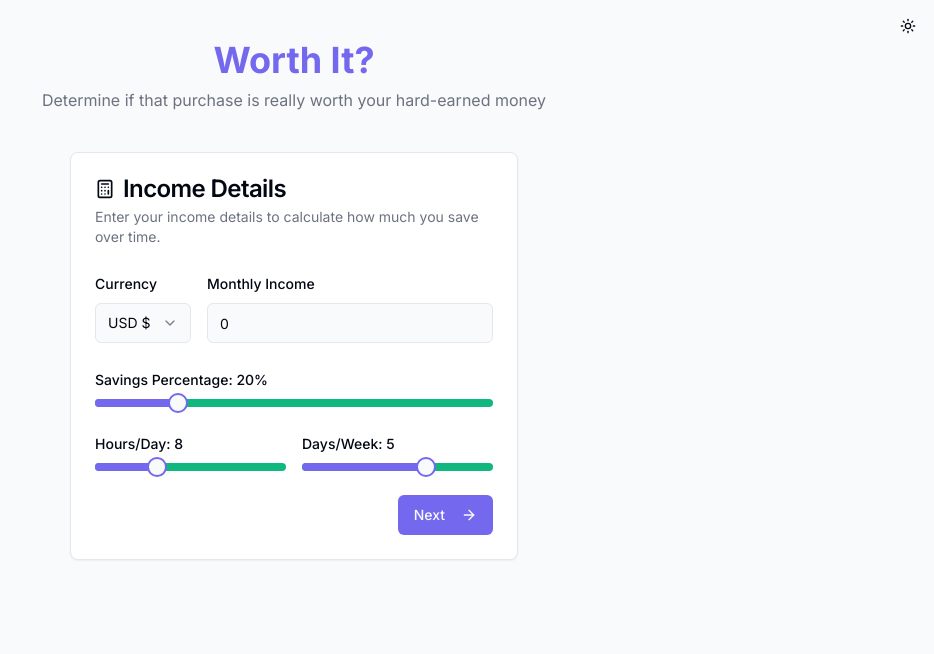
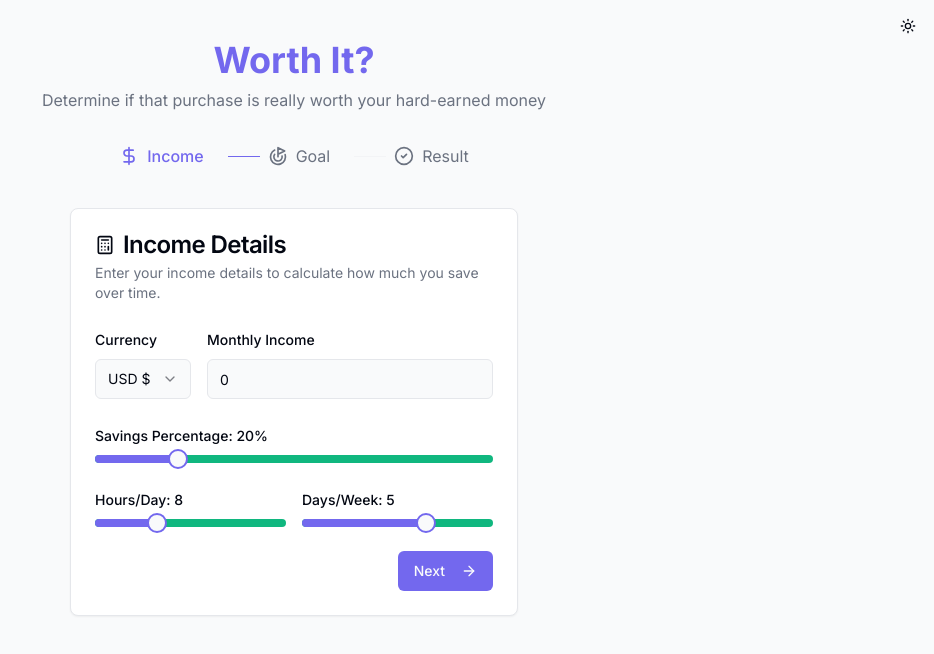
Before and after one commit to championswimmer/worth-it-calculator-app, a React (Vite) app: page / in a window 1280 px wide. Shown: the top 654 px of the page, without its empty margins (346-1280 px from the left). Built offline with nearby package versions, Linux system fonts and the light colour scheme.

Commit message:
feat: Display current stage in UI

```diff
--- a/src/pages/Index.tsx
+++ b/src/pages/Index.tsx
@@ -9,6 +9,7 @@ import { trackGoalSaved, trackIncomeSaved } from "@/utils/analytics";
 import { useEffect, useState } from "react";
 import { useToast } from "@/components/ui/use-toast";
 import { ThemeToggle } from "@/components/ui/theme-toggle";
+import { DollarSign, CheckCircle2, Goal as GoalIcon } from "lucide-react";
 
 const Index = () => {
   const { toast } = useToast();
@@ -19,7 +20,6 @@ const Index = () => {
   const [goalHistory, setGoalHistory] = useState<GoalResult[]>([]);
   const [editingGoal, setEditingGoal] = useState<Goal | null>(null);
 
-  // Load saved data on component mount
   useEffect(() => {
     const savedIncome = getIncomeFromStorage();
     if (savedIncome) {
@@ -35,7 +35,6 @@ const Index = () => {
     setSavingsBreakdown(savings);
     saveIncomeToStorage(data);
 
-    // Track event: income details saved
     trackIncomeSaved(data);
 
     setStage('goal');
@@ -54,12 +53,10 @@ const Index = () => {
     const result = calculateGoalResult(goal, incomeDetails);
     setCurrentResult(result);
 
-    // Add to history and save
     const updatedHistory = [result, ...goalHistory];
     setGoalHistory(updatedHistory);
     saveGoalToStorage(result);
 
-    // Track event: goal saved
     trackGoalSaved(goal, incomeDetails.currency);
 
     setStage('result');
@@ -86,6 +83,12 @@ const Index = () => {
     });
   };
 
+  const stages = [
+    { name: 'Income', icon: DollarSign, active: stage === 'income' },
+    { name: 'Goal', icon: GoalIcon, active: stage === 'goal' },
+    { name: 'Result', icon: CheckCircle2, active: stage === 'result' }
+  ];
+
   return (
     <div className="min-h-screen py-10 px-4">
       <header className="text-center mb-10">
@@ -94,6 +97,20 @@ const Index = () => {
         </div>
         <h1 className="text-4xl font-bold text-primary">Worth It?</h1>
         <p className="text-muted-foreground mt-2">Determine if that purchase is really worth your hard-earned money</p>
+
+        <div className="flex justify-center items-center gap-4 mt-8">
+          {stages.map((s, i) => (
+            <div key={s.name} className="flex items-center">
+              {i > 0 && (
+                <div className={`h-px w-8 mx-2 ${s.active || stages[i-1].active ? 'bg-primary' : 'bg-muted'}`} />
+              )}
+              <div className={`flex items-center gap-2 ${s.active ? 'text-primary' : 'text-muted-foreground'}`}>
+                <s.icon className="h-5 w-5" />
+                <span className={`${s.active ? 'font-medium' : ''}`}>{s.name}</span>
+              </div>
+            </div>
+          ))}
+        </div>
       </header>
 
       <main className="max-w-4xl mx-auto">
```
